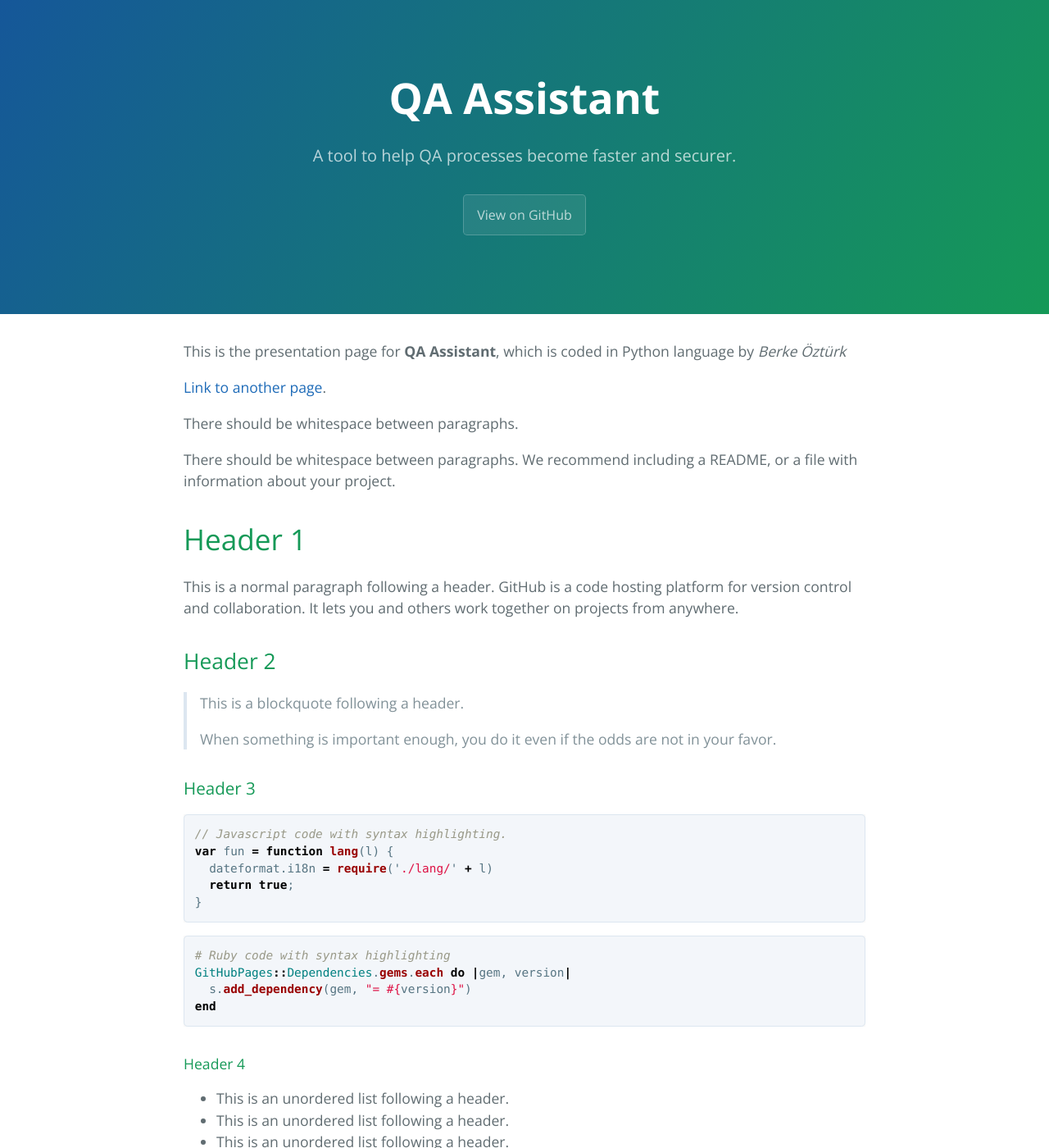
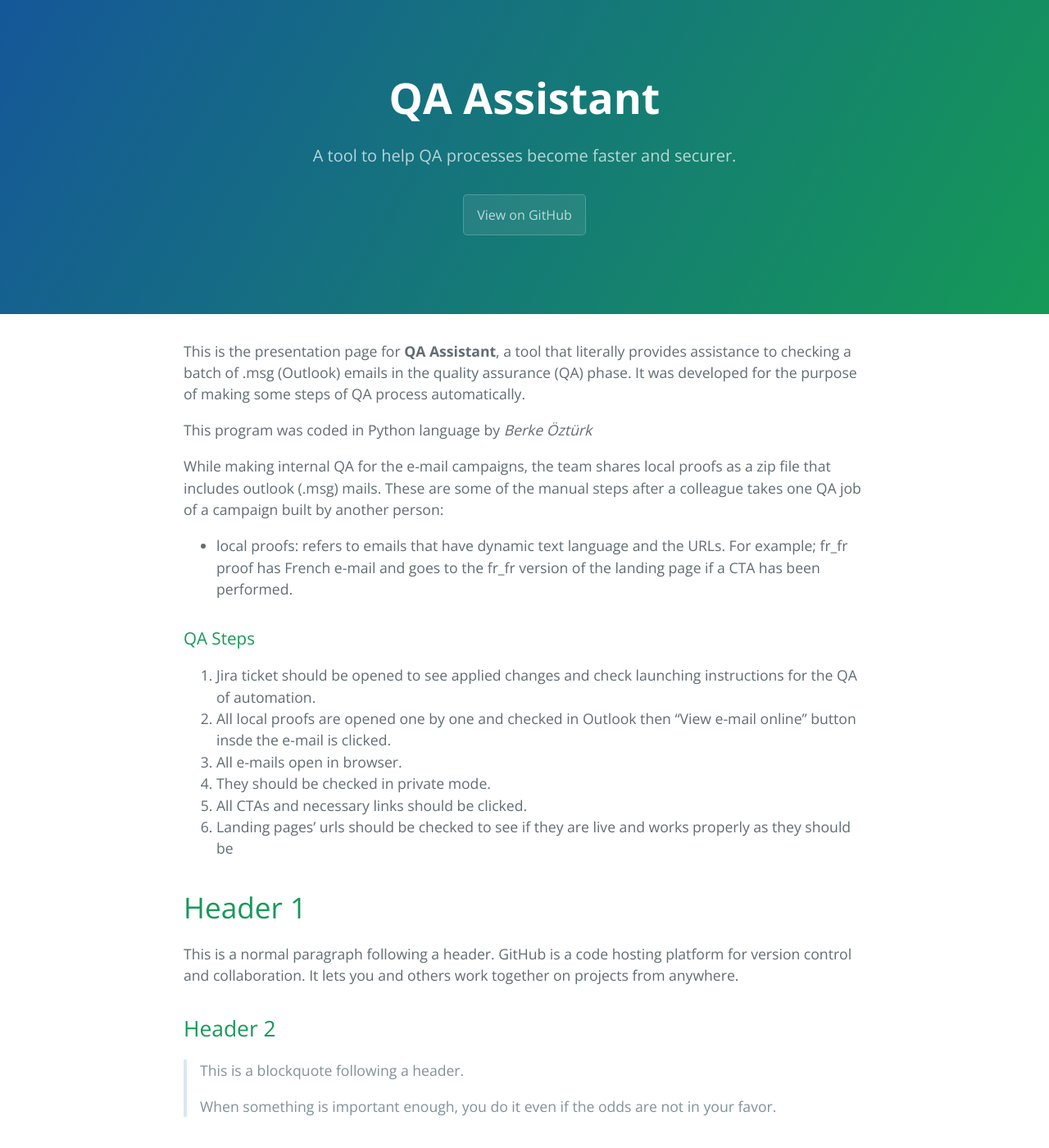
Before and after one commit to berkeozturk/QA-Assistant, a Jekyll site: the page built from index.md, in a window 1280 px wide and 1400 px high. Shown: the whole window at 82% size. Built offline with Jekyll 4.4.1, drawn with Linux system fonts in a browser that asks for light colours.

Commit message:
Update index.md

````diff
--- a/index.md
+++ b/index.md
@@ -2,13 +2,24 @@
 layout: default
 ---
 
-This is the presentation page for **QA Assistant**, which is coded in Python language by _Berke Öztürk_
+This is the presentation page for **QA Assistant**,  a tool that literally provides assistance to checking a batch of .msg (Outlook) emails in the quality assurance (QA) phase. It was developed for the purpose of making some steps of QA process automatically.
 
-[Link to another page](./another-page.html).
+This program was coded in Python language by _Berke Öztürk_
 
-There should be whitespace between paragraphs.
 
-There should be whitespace between paragraphs. We recommend including a README, or a file with information about your project.
+While making internal QA for the e-mail campaigns, the team shares local proofs as a zip file that includes outlook (.msg) mails.
+These are some of the manual steps after a colleague takes one QA job of a campaign built by another person:
+*   local proofs: refers to emails that have dynamic text language and the URLs. For example; fr_fr proof has French e-mail and goes to the fr_fr version of the landing page if a CTA has been performed.
+
+
+### QA Steps
+
+1.  Jira ticket should be opened to see applied changes and check launching instructions for the QA of automation.
+2.  All local proofs are opened one by one and checked in Outlook then “View e-mail online” button insde the e-mail is clicked.
+3.  All e-mails open in browser.
+4.  They should be checked in private mode.
+5.  All CTAs and necessary links should be clicked.
+6.  Landing pages’ urls should be checked to see if they are live and works properly as they should be
 
 # Header 1
 
@@ -37,7 +48,7 @@
 end
 ```
 
-#### Header 4
+
 
 *   This is an unordered list following a header.
 *   This is an unordered list following a header.
````
